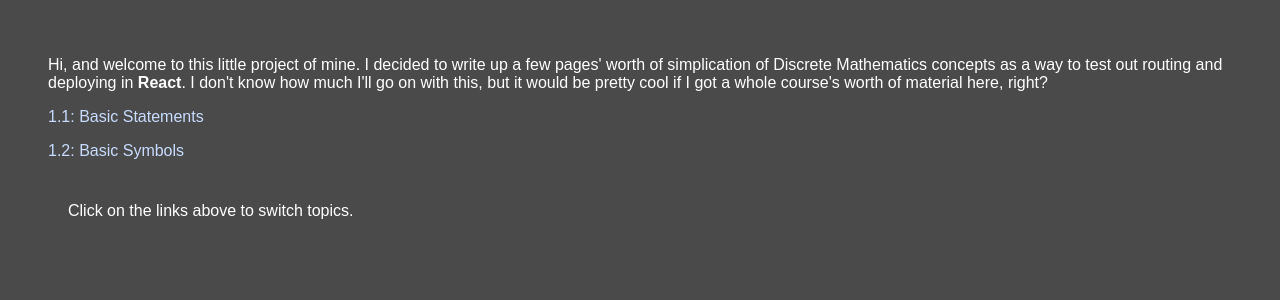
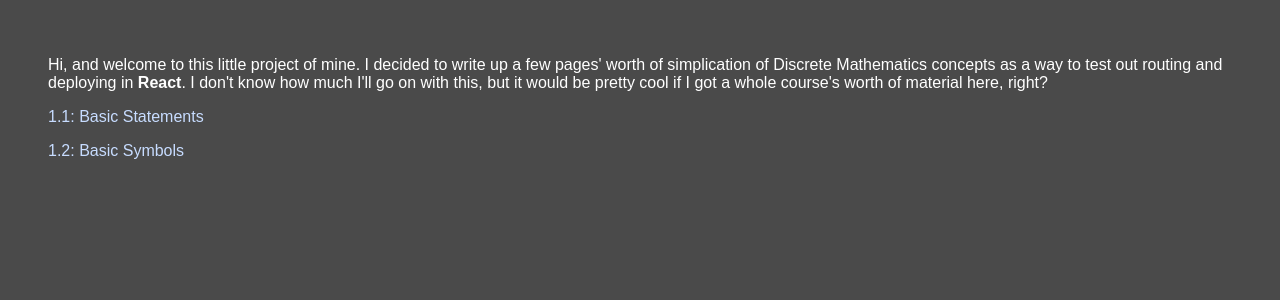
Before and after one commit to sbrugel/discrete-in-a-nutshell, a React (Create React App) app: page / in a window 1280 px wide. Shown: the top 300 px of the page. Built offline with nearby package versions, Linux system fonts and the light colour scheme.

Commit message:
fix: router links lead to index of site

```diff
--- a/src/App.js
+++ b/src/App.js
@@ -20,9 +20,9 @@ function App() {
         <Link to="/pagetwo">1.2: Basic Symbols</Link>
       </p>
       <Routes>
-        <Route path="/" element={<Base />} />
-        <Route path="/pageone" element={<Page1 />} />
-        <Route path="/pagetwo" element={<Page2 />} />
+        <Route path="/discrete-in-a-nutshell" element={<Base />} />
+        <Route path="/discrete-in-a-nutshell/pageone" element={<Page1 />} />
+        <Route path="/discrete-in-a-nutshell/pagetwo" element={<Page2 />} />
       </Routes>
     </div>
   );
```
